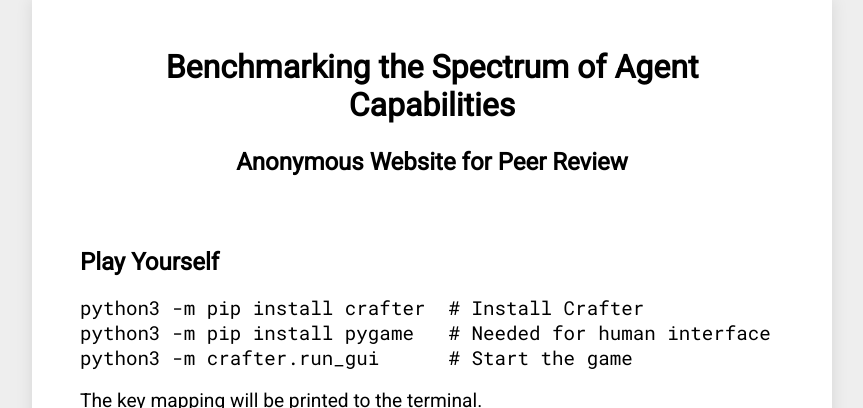
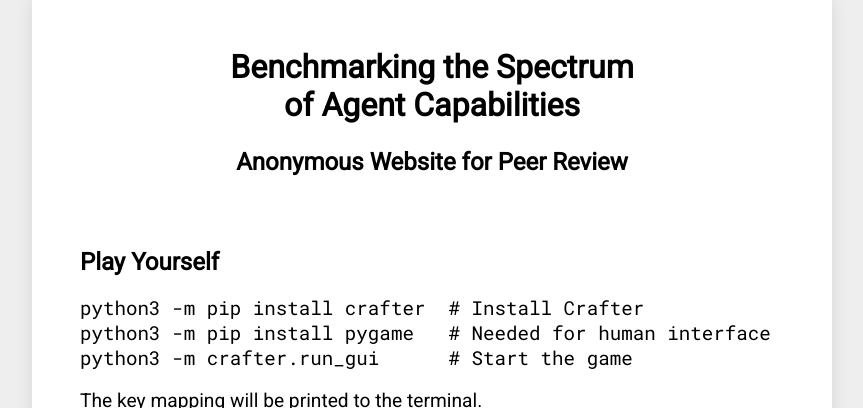
Before and after one commit to anonymous-website/crafter, a Jekyll site: the page built from index.md, in a window 1280 px wide, cut to the strip 0-408 px from the top of the page. Shown: the whole strip, without its empty margins (208-1071 px from the left). Built offline with Jekyll 4.4.1, drawn with Linux system fonts in a browser that asks for light colours.

Commit message:
Add title linebreak.

```diff
--- a/index.md
+++ b/index.md
@@ -3,7 +3,7 @@ layout: default
 ---
 
 <header>
-<h1>Benchmarking the Spectrum of Agent Capabilities</h1>
+<h1>Benchmarking the Spectrum<br>of Agent Capabilities</h1>
 <h2>Anonymous Website for Peer Review</h2>
 </header>
 
```
